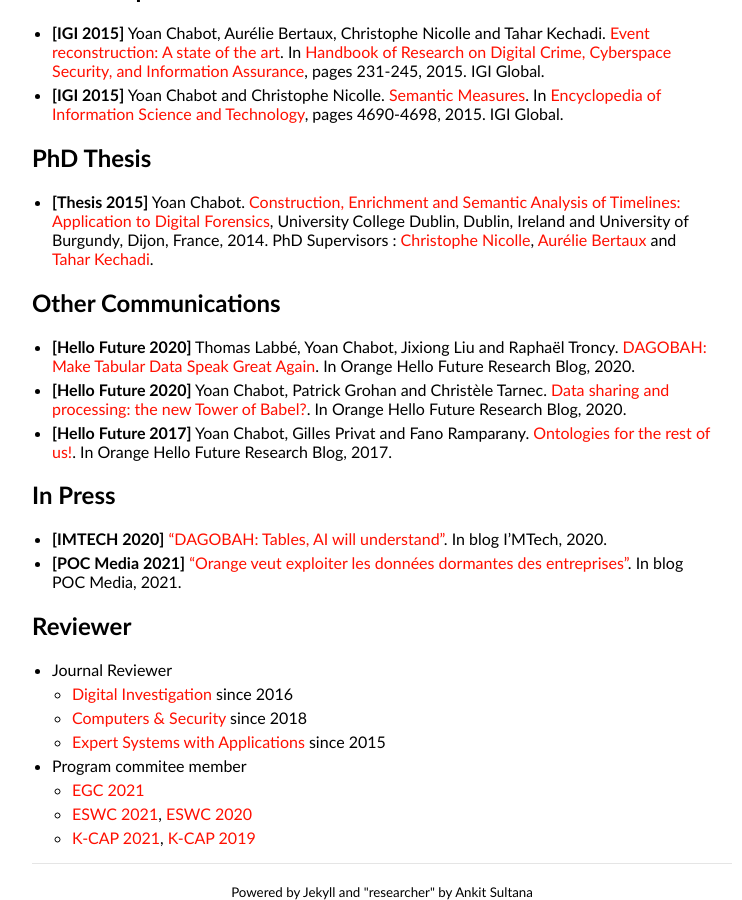
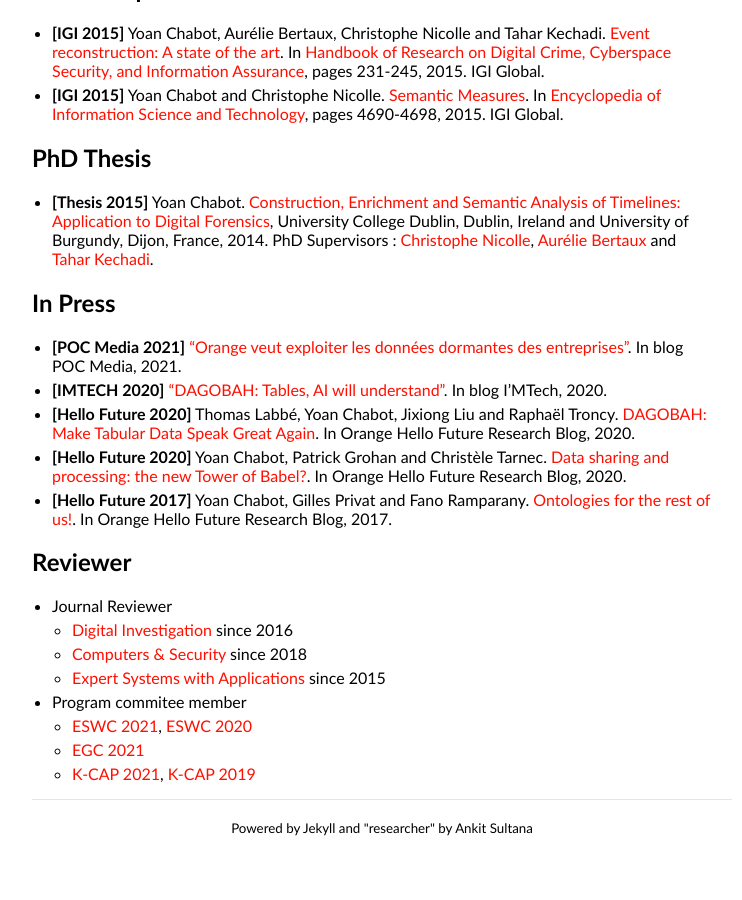
Before and after one commit to yoanchabot/yoanchabot.github.io, a Jekyll site: the page built from publications.md, in a window 1280 px wide and 900 px high, scrolled down 1786 px. Shown: the whole window, without its empty margins (258-1000 px from the left). Built offline with Jekyll 4.4.1, drawn with Linux system fonts in a browser that asks for light colours; after the commit the page ends 2622 px from its top, so only the background shows below that.

Commit message:
Update publications.md

```diff
--- a/publications.md
+++ b/publications.md
@@ -40,16 +40,13 @@ title: Publications
 
 * <b id="thesis_2015">[Thesis 2015]</b> Yoan Chabot. [Construction, Enrichment and Semantic Analysis of Timelines: Application to Digital Forensics](https://github.com/yoanchabot/papers/raw/main/chabot2015d.pdf), University College Dublin, Dublin, Ireland and University of Burgundy, Dijon, France, 2014. PhD Supervisors : [Christophe Nicolle](https://scholar.google.fr/citations?user=sIwxy6IAAAAJ&hl=fr), [Aurélie Bertaux](https://scholar.google.fr/citations?hl=fr&user=virzKdYAAAAJ) and [Tahar Kechadi](https://people.ucd.ie/tahar.kechadi).
 
-## Other Communications
+## In Press
 
+* <b id="poc_media_2021">[POC Media 2021]</b> ["Orange veut exploiter les données dormantes des entreprises"](https://www.pocmedia.fr/orange-veut-exploiter-les-donnees-dormantes-des-entreprises/). In blog POC Media, 2021.
+* <b id="imtech_2020">[IMTECH 2020]</b> ["DAGOBAH: Tables, AI will understand"](https://imtech.wp.imt.fr/en/2020/10/19/dagobah-tables-ai-will-understand/). In blog I'MTech, 2020.
 * <b id="hello_future_2020a">[Hello Future 2020]</b> Thomas Labbé, Yoan Chabot, Jixiong Liu and Raphaël Troncy. [DAGOBAH: Make Tabular Data Speak Great Again](https://hellofuture.orange.com/en/dagobah-make-tabular-data-speak-great-again/). In Orange Hello Future Research Blog, 2020.
 * <b id="hello_future_2020b">[Hello Future 2020]</b> Yoan Chabot, Patrick Grohan and Christèle Tarnec. [Data sharing and processing: the new Tower of Babel?](https://hellofuture.orange.com/en/data-sharing-and-processing-the-new-tower-of-babel/). In Orange Hello Future Research Blog, 2020.
 * <b id="hello_future_2017">[Hello Future 2017]</b> Yoan Chabot, Gilles Privat and Fano Ramparany. [Ontologies for the rest of us!](https://hellofuture.orange.com/en/ontologies-for-the-rest-of-us/). In Orange Hello Future Research Blog, 2017.
-
-## In Press
-
-* <b id="imtech_2020">[IMTECH 2020]</b> ["DAGOBAH: Tables, AI will understand"](https://imtech.wp.imt.fr/en/2020/10/19/dagobah-tables-ai-will-understand/). In blog I'MTech, 2020.
-* <b id="poc_media_2021">[POC Media 2021]</b> ["Orange veut exploiter les données dormantes des entreprises"](https://www.pocmedia.fr/orange-veut-exploiter-les-donnees-dormantes-des-entreprises/). In blog POC Media, 2021.
 
 ## Reviewer
 
@@ -59,6 +56,6 @@ title: Publications
   * [Expert Systems with Applications](https://www.journals.elsevier.com/expert-systems-with-applications) since 2015
 
 * Program commitee member
+  * [ESWC 2021](https://2021.eswc-conferences.org/), [ESWC 2020](https://2020.eswc-conferences.org/)
   * [EGC 2021](https://egc2021.sciencesconf.org/)
-  * [ESWC 2021](https://2021.eswc-conferences.org/), [ESWC 2020](https://2020.eswc-conferences.org/)
   * [K-CAP 2021](https://www.k-cap.org/2021/index.html), [K-CAP 2019](http://www.k-cap.org/2019/)
```
